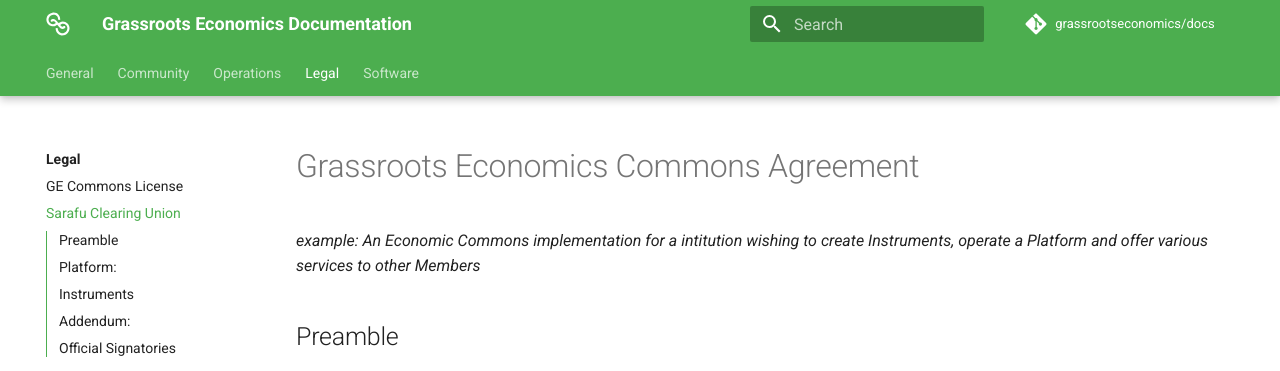
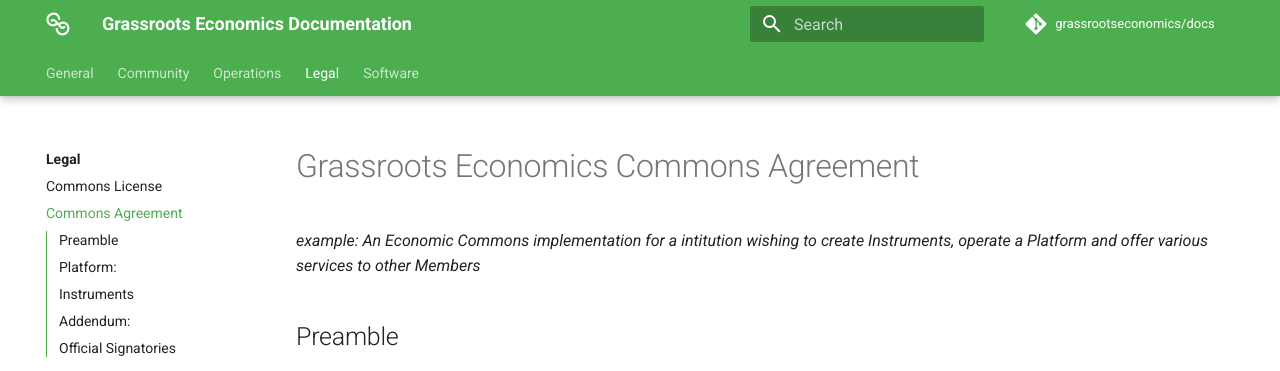
Before and after one commit to grassrootseconomics/docs.grassecon.org, an MkDocs documentation site: the page built from docs/legal/agreement.md, in a window 1280 px wide. Shown: the top 371 px of the page. Built offline with MkDocs 1.6.1 and Material for MkDocs 9.7.7, drawn with Linux system fonts in a browser that asks for light colours; comment, search, counter and statistics services are not loaded.

Commit message:
update menu

```diff
--- a/mkdocs.yml
+++ b/mkdocs.yml
@@ -22,8 +22,8 @@
       - Humanitarian Support: operations/support.md
   - Legal:
       - Intro: legal/index.md
-      - GE Commons License: legal/license.md
-      - Sarafu Clearing Union: legal/agreement.md
+      - Commons License: legal/license.md
+      - Commons Agreement: legal/agreement.md
       - Voucher Creation: legal/voucher.md
       - Service Agreement: legal/service.md
       - Data Policy: legal/data_policy.md
```
